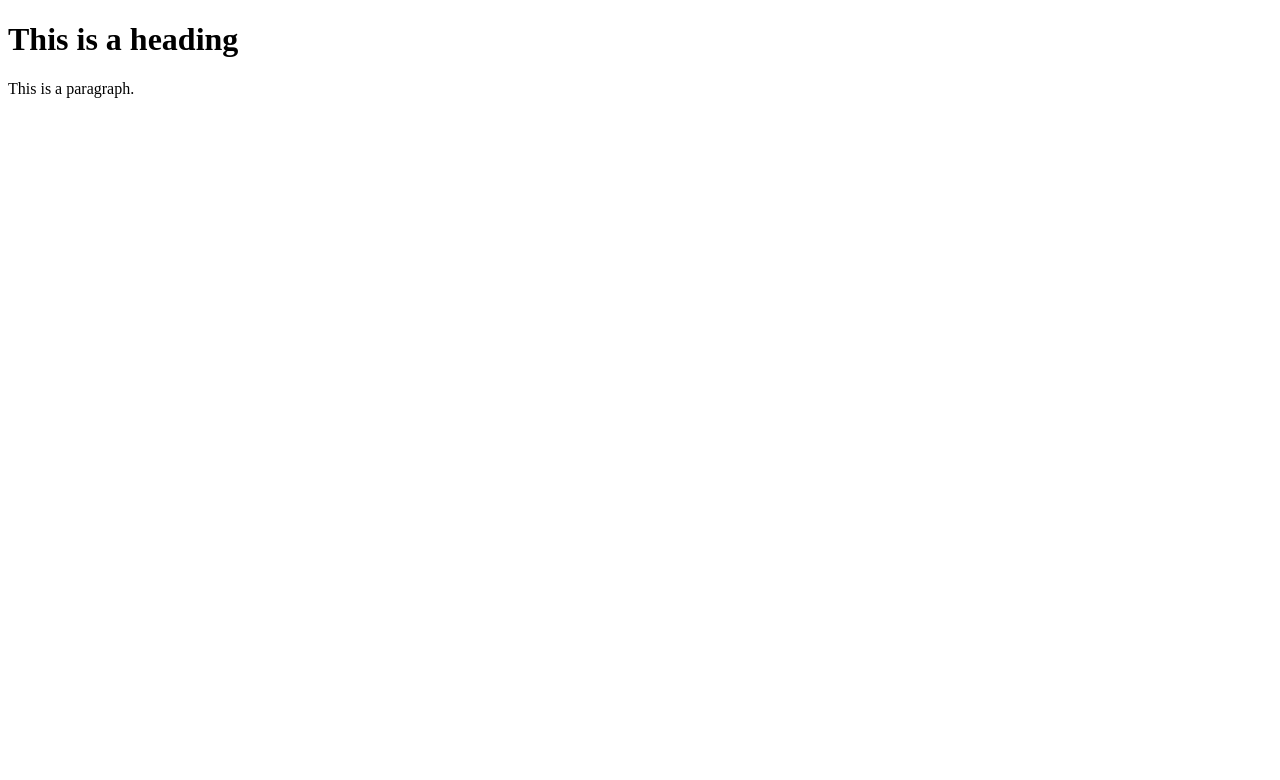
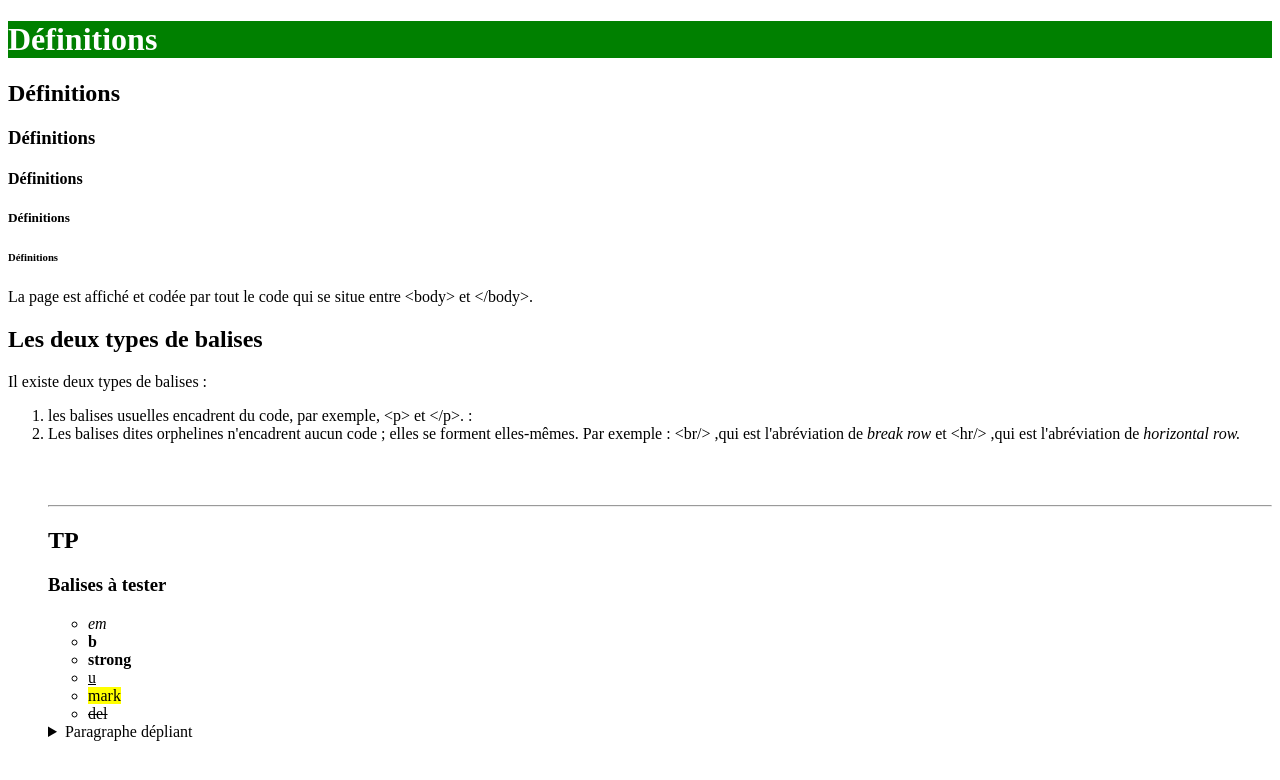
Before and after one commit to Kernixx/cours, a plain HTML site: page index.html in a window 1280 px wide. Drawn offline with Linux system fonts and the light colour scheme.

Commit message:
Update index.html

```diff
--- a/index.html
+++ b/index.html
@@ -1,13 +1,40 @@
 <!DOCTYPE html>
 <html>
   <head>
-    <title>HTML Tutorial</title>
+  <title>Page Title</title>
   </head>
+  <body>
 
-<body>
+    <h1 title="Ceci est une balise de titre de niveau 1" style="color:white;background:green;"onclick="this.style.color='orange';"onbldclick"=this.style.color='white'">Définitions</h1>
+<h2 onmouseover="this.style.fontSize = '300%'" onmouseout="this.style.fontSize = '150%'">Définitions</h2>
+<h3>Définitions</h3>
+<h4>Définitions</h4>
+<h5>Définitions</h5>
+<h6>Définitions</h6>
 
-<h1>This is a heading</h1>
-<p>This is a paragraph.</p>
+<p>La page est affiché et codée par tout le code qui se situe entre &lt;body&gt; et &lt;/body&gt;.</p>
 
-</body>
+<h2>Les deux types de balises</h2>
+        <p>Il existe deux types de balises :</p>
+        <ol>
+        <li>les balises usuelles encadrent du code, par exemple, &lt;p&gt; et &lt;/p&gt;. : </li>
+            <li>Les balises dites orphelines n'encadrent aucun code ; elles se forment elles-mêmes. Par exemple : &lt;br/&gt; ,qui est l'abréviation de <i>break row</i> et &lt;hr/&gt; ,qui est l'abréviation de <i>horizontal row.</i></li>
+        <ol>
+        <br/><br/><br/>
+        </ol>
+        <hr/>
+        <h2>TP</h2>
+        <h3>Balises à tester</h3>
+        <ul>
+        <li><em>em</em></li>
+            <li><b>b</b></li>
+            <li><strong>strong</strong></li>
+            <li><u>u</u></li>
+            <li><mark>mark</mark></li>
+            <li><del>del</del></li>
+        </ul>
+
+        <details><summary>Paragraphe dépliant</summary>exemple de texte caché</detail>
+
+  </body>
 </html>
```
